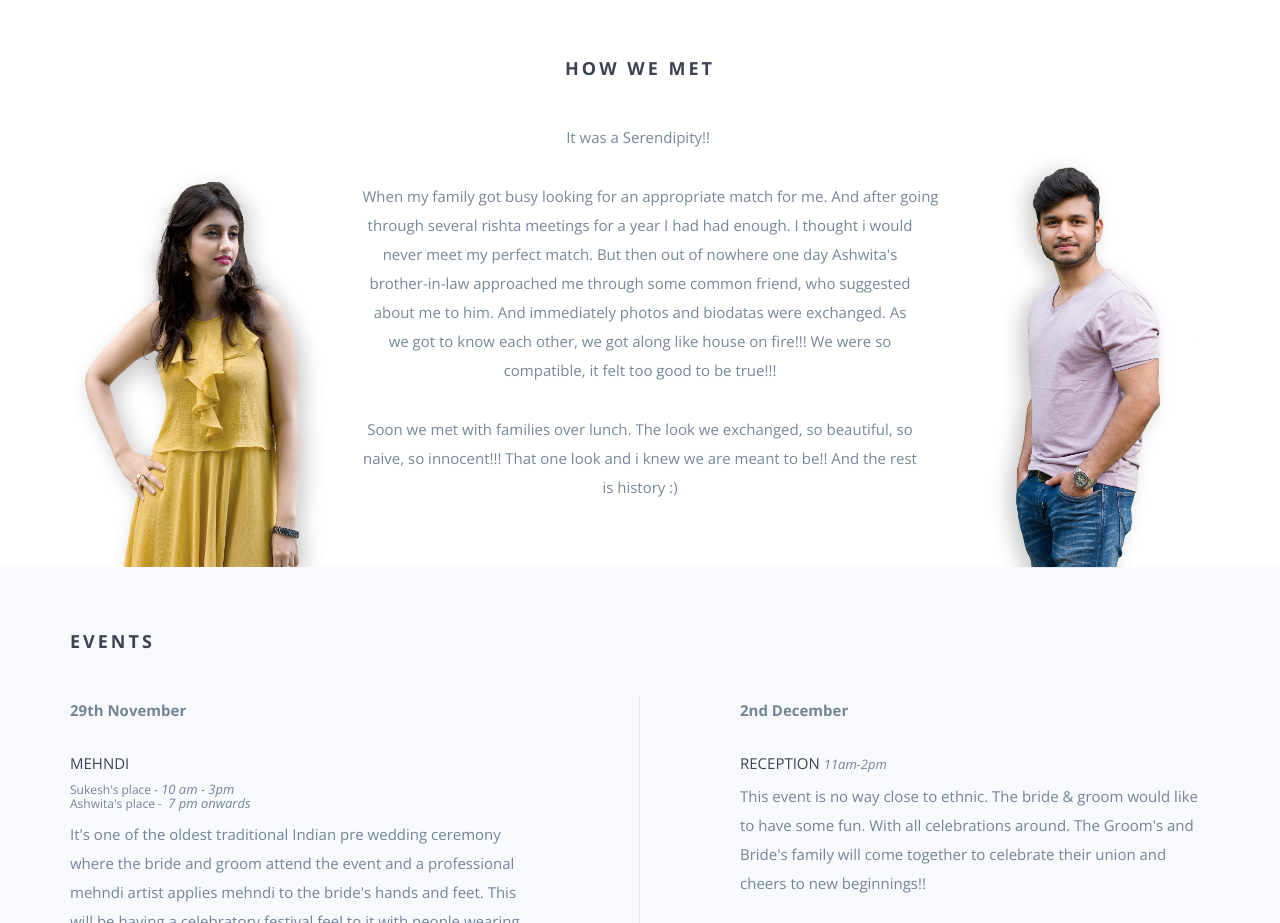
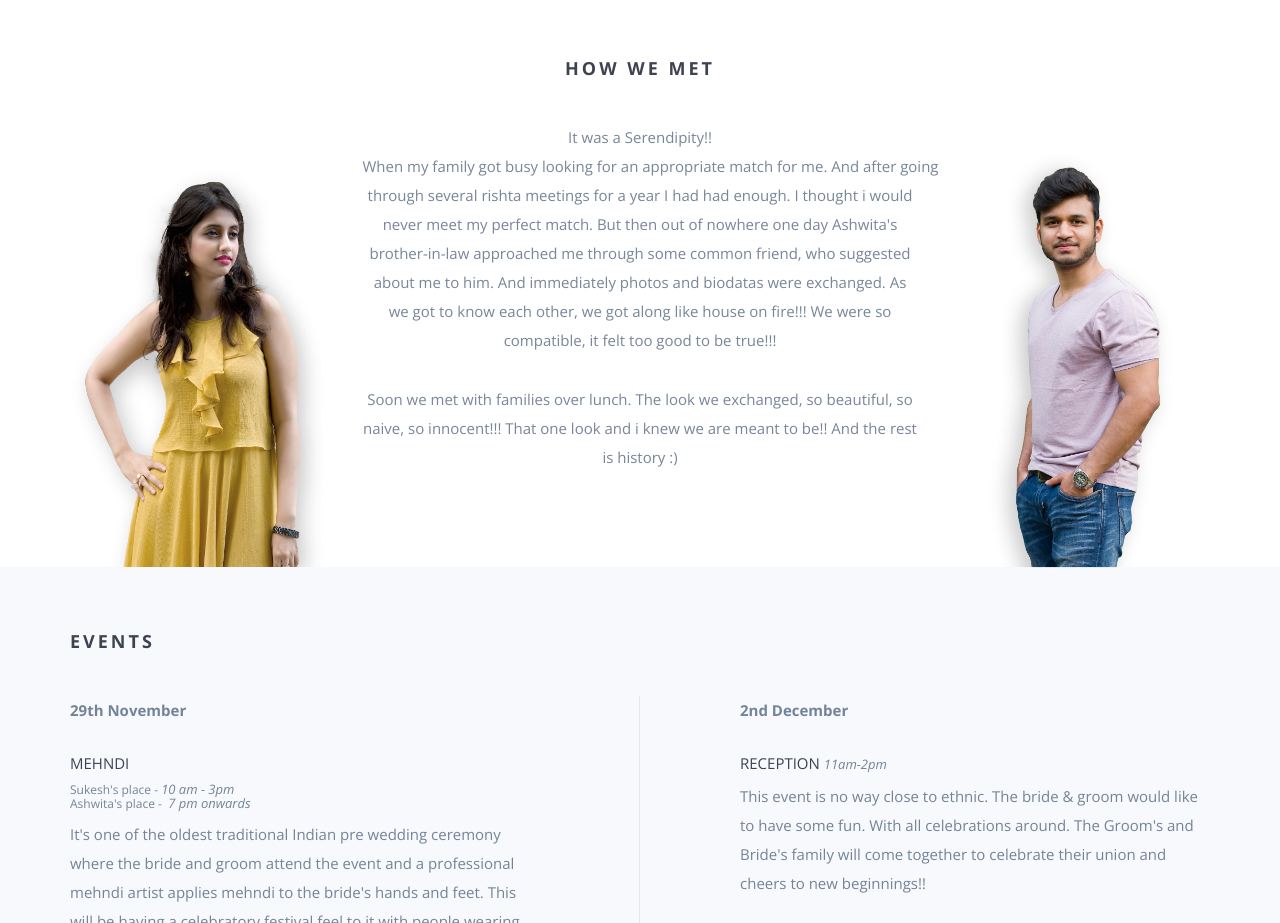
Before and after one commit to ashwitapoojari/ashwitapoojari.github.io, a website: page index.html in a window 1280 px wide. Shown: the part 1000-1923 px from the top of the page. Drawn offline with nearby package versions, Linux system fonts and the light colour scheme; some packages are replaced by stand-ins of ours; a script that the page names is missing; files whose address does not match are found by name.

Commit message:
made few changes in met section

```diff
--- a/index.html
+++ b/index.html
@@ -107,9 +107,8 @@
             <div class="col-md-3 hidden-sm hidden-xs"><img src="img/IMG_2317.jpg" class="wp1"></div>
             <div class="col-md-6">
                 <p>
-                        It was a Serendipity!! </p>
-
-                      <p>  When my family got busy looking for an appropriate match for me. And after going through several rishta meetings for a year I had had enough. I thought i would never meet my perfect match. But then out of nowhere one day Ashwita's brother-in-law approached me through some common friend, who suggested about me to him. And immediately photos and biodatas were exchanged. As we got to know each other, we got along like house on fire!!! We were so compatible, it felt too good to be true!!! </p>
+                        It was a Serendipity!!<br/>
+                        When my family got busy looking for an appropriate match for me. And after going through several rishta meetings for a year I had had enough. I thought i would never meet my perfect match. But then out of nowhere one day Ashwita's brother-in-law approached me through some common friend, who suggested about me to him. And immediately photos and biodatas were exchanged. As we got to know each other, we got along like house on fire!!! We were so compatible, it felt too good to be true!!! <br/>
 
                       <p>  Soon we met with families over lunch. The look we exchanged, so beautiful, so naive, so innocent!!! That one look and i knew we are meant to be!! And the rest is history :)
                 </p>
```
